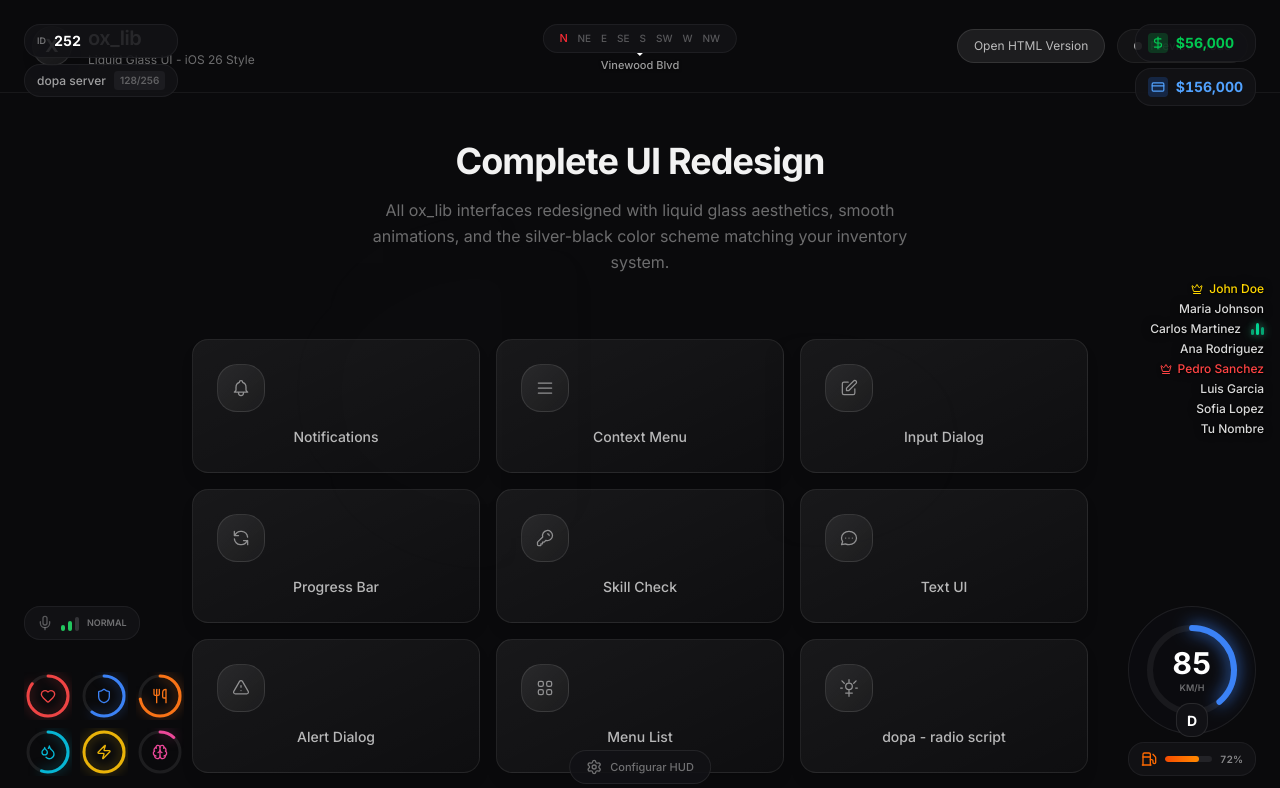
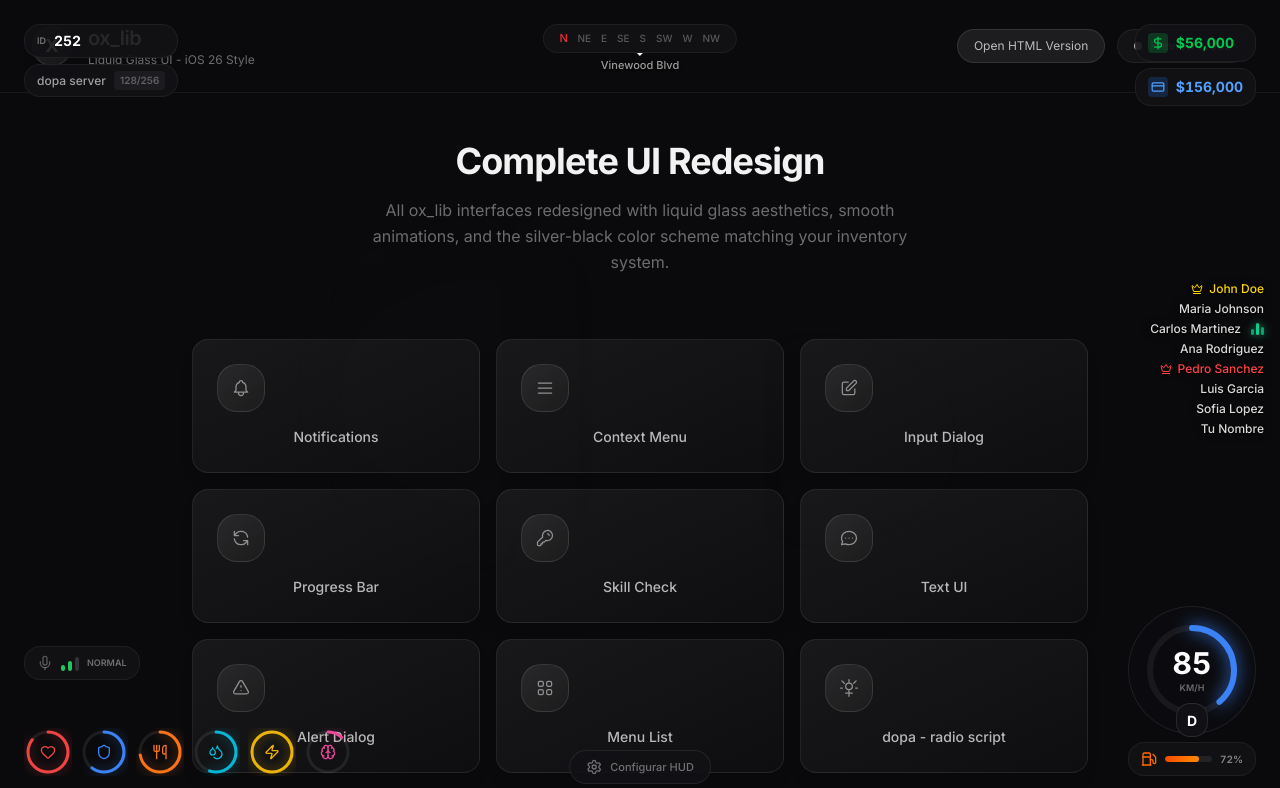
Before and after one commit to andreabaez0101-arch/ovua, a Next.js app: page / in a window 1280 px wide. Shown: the top 788 px of the page. Built offline with nearby package versions, Linux system fonts and the light colour scheme.

Commit message:
fix: align HUD status icons in horizontal layout
Standardize flex-row display for all HUD styles.

```diff
--- a/components/ox-lib/hud.tsx
+++ b/components/ox-lib/hud.tsx
@@ -676,7 +676,8 @@ export function OxLibHUD() {
   const isCircleStyle = settings.style.includes('circles') || settings.style === 'modern-cards'
   const isVertical = settings.style === 'bars-vertical'
   const statusPositionClass = settings.statusPosition === 'left' ? 'left-6' : 'right-6'
-  const statusFlexClass = isCircleStyle ? 'flex-row flex-wrap gap-2 max-w-[200px]' : isVertical ? 'flex-row gap-1' : 'flex-col gap-1.5'
+  // All styles now display horizontally in a row
+  const statusFlexClass = isCircleStyle ? 'flex-row flex-wrap gap-2' : isVertical ? 'flex-row gap-1' : 'flex-row gap-2 items-center'
 
   return (
     <div className="fixed inset-0 pointer-events-none z-50" style={{ opacity: settings.opacity, transform: `scale(${settings.scale})`, transformOrigin: 'bottom left' }}>
@@ -686,7 +687,7 @@ export function OxLibHUD() {
       </div>
 
       {/* Voice Indicator - Above status */}
-      <div className={`fixed ${statusPositionClass}`} style={{ bottom: isCircleStyle ? '160px' : isVertical ? '120px' : '240px' }}>
+      <div className={`fixed ${statusPositionClass}`} style={{ bottom: isCircleStyle ? '120px' : '80px' }}>
         <VoiceIndicator range={voiceRange} talking={isTalking} style={settings.style} />
       </div>
 
```
